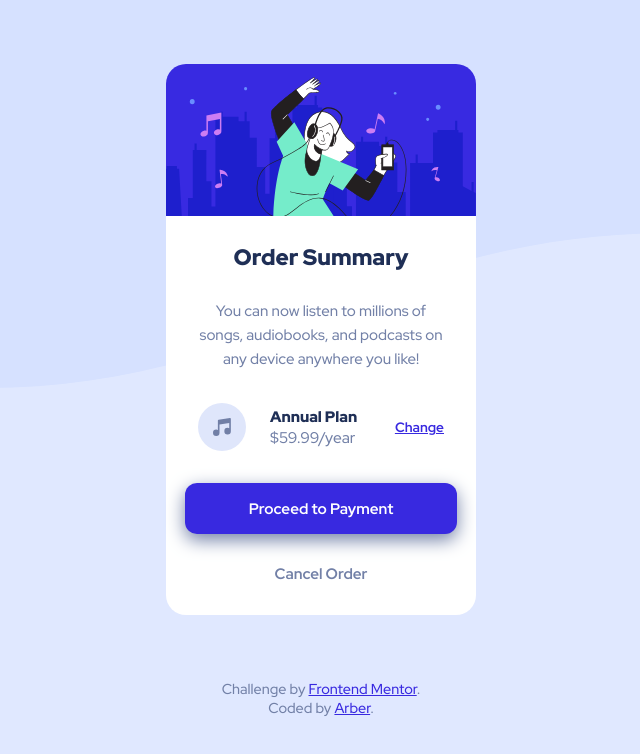
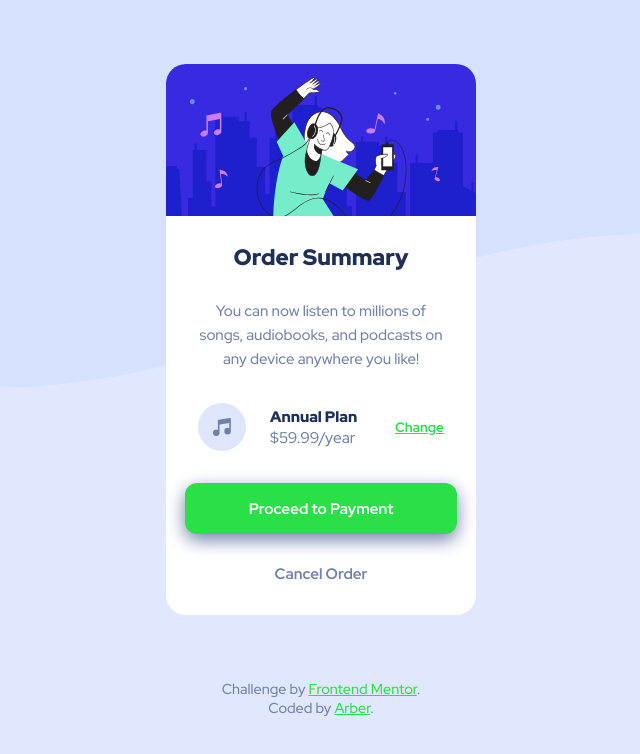
Before and after one commit to ArberTu474/html-and-challenge, a plain HTML site: page index.html in a window 1280 px wide. Shown: the whole page, without its empty margins (319-959 px from the left). Drawn offline with Linux system fonts and the light colour scheme.

Commit message:
chaned the main color to green

```diff
--- a/styles.css
+++ b/styles.css
@@ -2,7 +2,8 @@
 :root {
 
   --clr-primary-pale-blue: hsl(225, 100%, 94%);
-  --clr-primary-bright-blue: hsl(245, 75%, 52%);
+  --clr-primary-bright-blue: hsl(130, 75%, 52%);
+  /* --clr-primary-bright-blue: hsl(245, 75%, 52%); */
 
   --clr-neutral-very-pale-blue: hsl(228, 100%, 98%);
   --clr-neutral-desaturated-blue: hsl(224, 23%, 55%);
```
